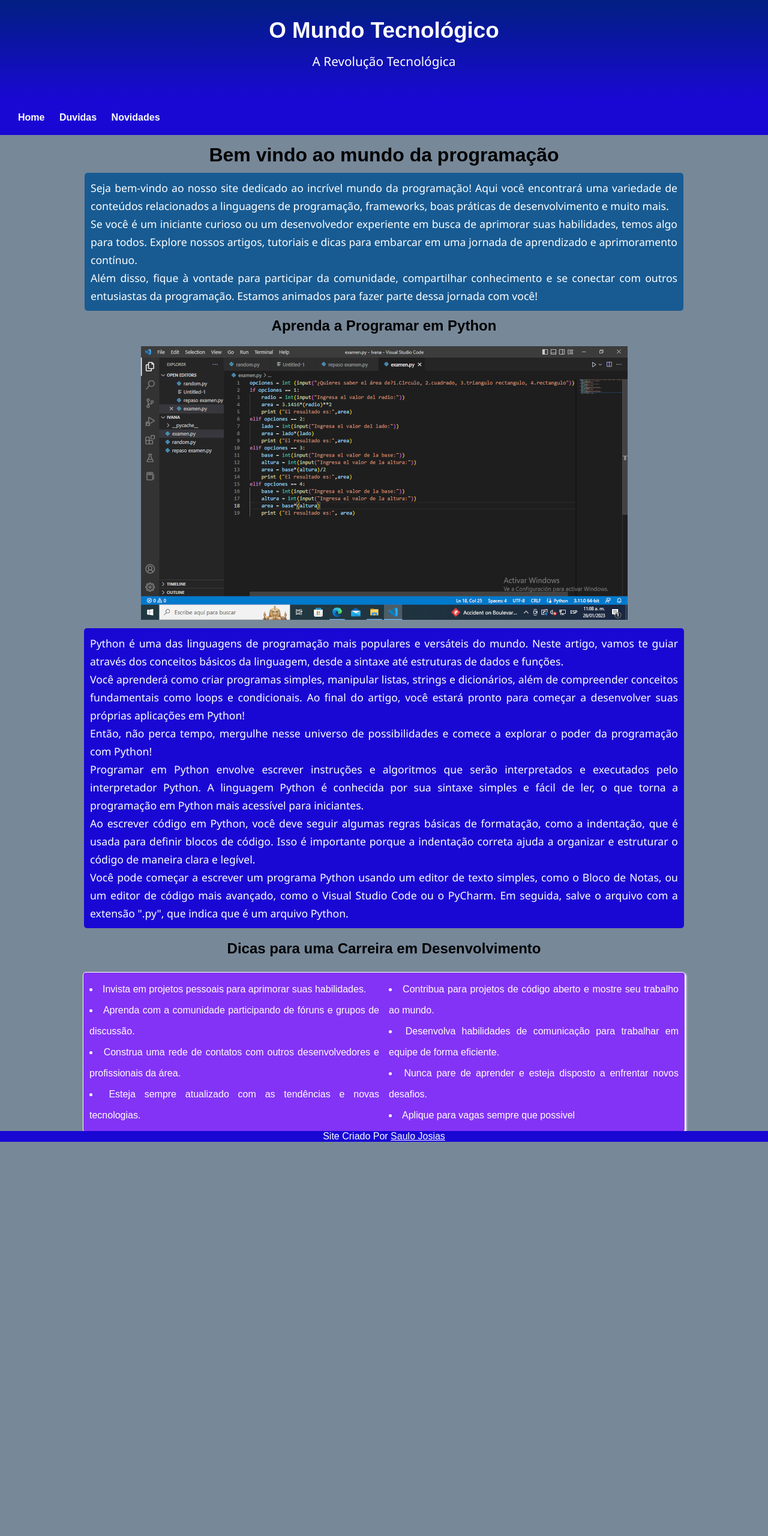
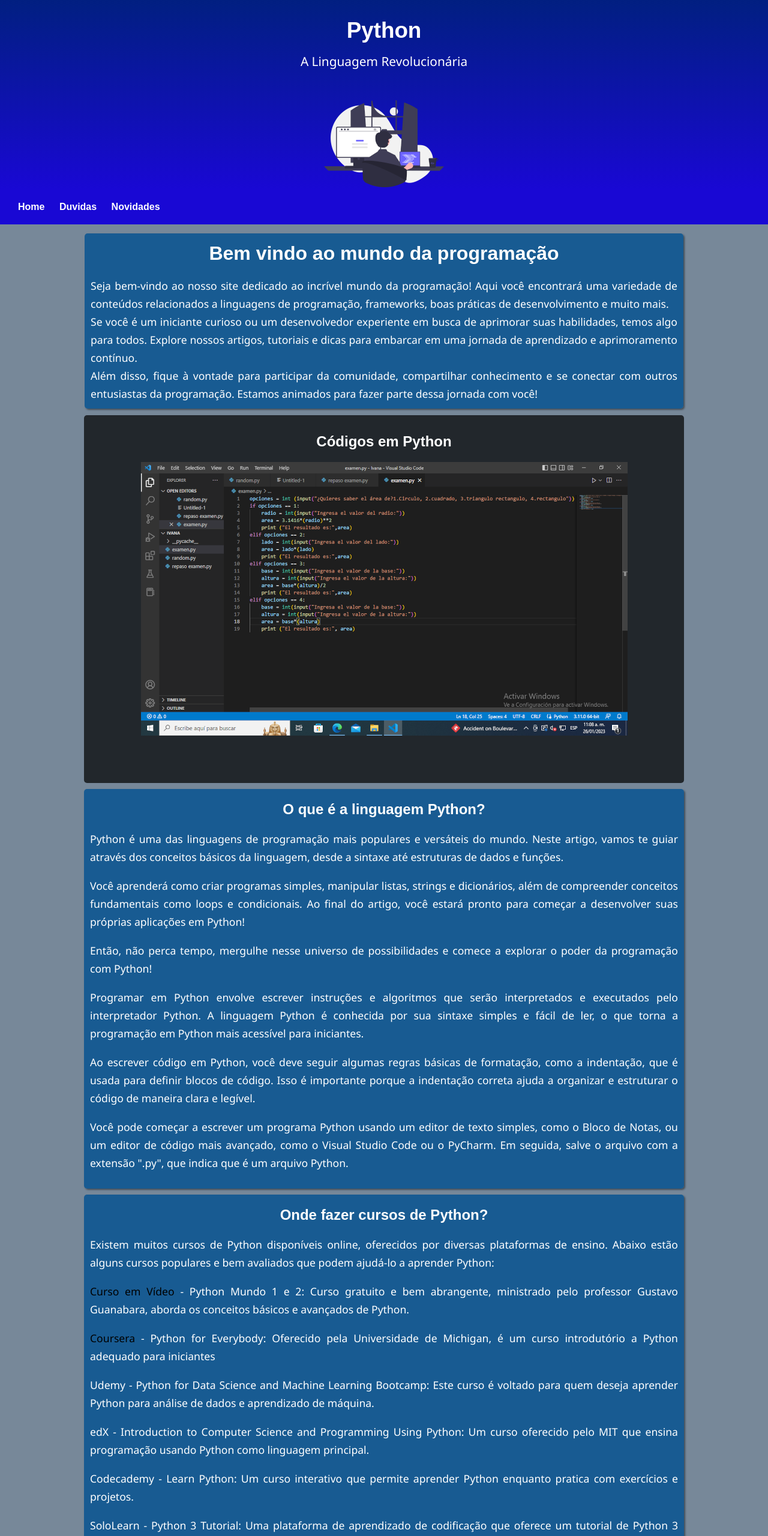
Before and after one commit to Saulo-Josias/html-css, a plain HTML site: page meus projetos/site.programacao/index.html in a window 1280 px wide. Shown: the top 2560 px of the page at 60% size. Before the commit the page ends 1903 px from the top, so only its background shows below. Drawn offline with Linux system fonts and the light colour scheme.

Commit message:
melhora no projeto

```diff
--- a/meus projetos/site.programacao/index.html
+++ b/meus projetos/site.programacao/index.html
@@ -10,8 +10,9 @@
 
 <body>
     <header>
-        <h1>O Mundo Tecnológico</h1>
-        <p>A Revolução Tecnológica</p>
+        <h1>Python</h1>
+        <p>A Linguagem Revolucionária</p>
+        <div class="programador"><img src="img/programador.png" alt="foto-programador"></div>
     </header>
     <nav>
         <a href="#">Home</a>
@@ -20,9 +21,11 @@
     </nav>
     <div class="tamanho">
         <main>
-            <h1>Bem vindo ao mundo da programação</h1>
 
             <div class="main1">
+
+                <h1>Bem vindo ao mundo da programação</h1>
+
                 <p>Seja bem-vindo ao nosso site dedicado ao incrível mundo da programação! Aqui você encontrará uma variedade de conteúdos relacionados a linguagens de programação, frameworks, boas práticas de desenvolvimento e muito
                     mais.</p>
 
@@ -38,9 +41,8 @@
         </main>
         <article>
 
-                <h2>Aprenda a Programar em Python</h2>
-
                 <div  class="img1">
+                    <h2>Códigos em Python</h2>
 
                     <picture>
                         <source media="(max-width: 670px)" srcset="img/codigo-python-pq.png">
@@ -49,21 +51,52 @@
                 </div>
 
                 <div class="article1">
-                <p>Python é uma das linguagens de programação mais populares e versáteis do mundo. Neste artigo, vamos te guiar
-                    através dos conceitos básicos da linguagem, desde a sintaxe até estruturas de dados e funções.</p>
-                <p>Você aprenderá como criar programas simples, manipular listas, strings e dicionários, além de compreender
-                    conceitos fundamentais como loops e condicionais. Ao final do artigo, você estará pronto para começar a
-                    desenvolver suas próprias aplicações em Python!</p>
-                <p>Então, não perca tempo, mergulhe nesse universo de possibilidades e comece a explorar o poder da programação
-                    com Python!</p>
-                    <p>Programar em Python envolve escrever instruções e algoritmos que serão interpretados e executados pelo interpretador Python. A linguagem Python é conhecida por sua sintaxe simples e fácil de ler, o que torna a programação em Python mais acessível para iniciantes.</p>
-                    <p>Ao escrever código em Python, você deve seguir algumas regras básicas de formatação, como a indentação, que é usada para definir blocos de código. Isso é importante porque a indentação correta ajuda a organizar e estruturar o código de maneira clara e legível.</p>
-                    <p>Você pode começar a escrever um programa Python usando um editor de texto simples, como o Bloco de Notas, ou um editor de código mais avançado, como o Visual Studio Code ou o PyCharm. Em seguida, salve o arquivo com a extensão ".py", que indica que é um arquivo Python.</p>
-            </div>
+                    <h2>O que é a linguagem Python?</h2>
+
+                <p>Python é uma das linguagens de programação mais populares e versáteis do mundo. Neste artigo, vamos te guiar através dos conceitos básicos da linguagem, desde a sintaxe até estruturas de dados e funções.</p><br>
+
+                <p>Você aprenderá como criar programas simples, manipular listas, strings e dicionários, além de compreender conceitos fundamentais como loops e condicionais. Ao final do artigo, você estará pronto para começar a desenvolver suas próprias aplicações em Python!</p><br>
+
+                <p>Então, não perca tempo, mergulhe nesse universo de possibilidades e comece a explorar o poder da programação com Python!</p><br>
+
+                    <p>Programar em Python envolve escrever instruções e algoritmos que serão interpretados e executados pelo interpretador Python. A linguagem Python é conhecida por sua sintaxe simples e fácil de ler, o que torna a programação em Python mais acessível para iniciantes.</p><br>
+
+                    <p>Ao escrever código em Python, você deve seguir algumas regras básicas de formatação, como a indentação, que é usada para definir blocos de código. Isso é importante porque a indentação correta ajuda a organizar e estruturar o código de maneira clara e legível.</p><br>
+
+                    <p>Você pode começar a escrever um programa Python usando um editor de texto simples, como o Bloco de Notas, ou um editor de código mais avançado, como o Visual Studio Code ou o PyCharm. Em seguida, salve o arquivo com a extensão ".py", que indica que é um arquivo Python.</p><br>
+                </div>
+                    <div class="cursos">
+                        <h2>Onde fazer cursos de Python?</h2>
+
+                        <p>Existem muitos cursos de Python disponíveis online, oferecidos por diversas plataformas de ensino. Abaixo estão alguns cursos populares e bem avaliados que podem ajudá-lo a aprender Python:
+                           </p><br>
+
+                               <p><a href="https://www.cursoemvideo.com/">Curso em Vídeo</a> - Python Mundo 1 e 2: Curso gratuito e bem abrangente, ministrado pelo professor Gustavo Guanabara, aborda os conceitos básicos e avançados de Python.
+                               </p><br>
+
+                            <p><a href="https://www.coursera.org/">Coursera</a> - Python for Everybody: Oferecido pela Universidade de Michigan, é um curso introdutório a Python adequado para iniciantes</p><br>
+
+                            <p>Udemy - Python for Data Science and Machine Learning Bootcamp: Este curso é voltado para quem deseja aprender Python para análise de dados e aprendizado de máquina.</p><br>
+
+                            <p>
+                                edX - Introduction to Computer Science and Programming Using Python: Um curso oferecido pelo MIT que ensina programação usando Python como linguagem principal.
+                            </p><br>
+
+                            <p>Codecademy - Learn Python: Um curso interativo que permite aprender Python enquanto pratica com exercícios e projetos.</p><br>
+
+                            <p>SoloLearn - Python 3 Tutorial: Uma plataforma de aprendizado de codificação que oferece um tutorial de Python 3 interativo e gratuito.</p><br>
+
+                            <p>DataCamp - Python Programming: Um curso focado em Python para análise de dados e ciência de dados.</p><br>
+
+                            <p>Real Python: Plataforma com diversos cursos sobre Python para diferentes níveis de habilidade, incluindo desde conceitos básicos até tópicos avançados.</p><br>
+
+                            <p>Esses são apenas alguns exemplos, e existem muitas outras opções disponíveis. Antes de escolher um curso, é sempre bom verificar as avaliações dos alunos, o conteúdo do curso e a reputação da plataforma de ensino para garantir que seja a opção mais adequada para o seu aprendizado.</p><br> </p>
+                    </div>
         </article>
         <aside>
-            <h2>Dicas para uma Carreira em Desenvolvimento</h2>
+
             <div class="aside" id="aside1">
+                <h2>Dicas para uma Carreira em Desenvolvimento</h2>
                 <ul>
                     <li>Invista em projetos pessoais para aprimorar suas habilidades.</li>
                     <li>Aprenda com a comunidade participando de fóruns e grupos de discussão.</li>
--- a/meus projetos/site.programacao/style.css
+++ b/meus projetos/site.programacao/style.css
@@ -6,11 +6,13 @@
 
 
 
+
 }
 
-* p {
+* p  {
     line-height: 30px;
 }
+
 
 body {
     width: 100%;
@@ -18,6 +20,7 @@ body {
     font-family: Arial, Helvetica, sans-serif;
     text-align: justify;
     background-color: lightslategray;
+
 }
 
 
@@ -29,6 +32,7 @@ p {
 
 header {
     background-image: linear-gradient(to bottom, #011f81, #1908D4);
+    padding: -10px;
 }
 
 header h1 {
@@ -47,6 +51,10 @@ header p {
     font-size: 1.3em;
     color: white;
     padding-bottom: 50px;
+}
+
+.programador {
+    text-align: center;
 }
 
 nav {
@@ -85,9 +93,10 @@ div.tamanho {
 }
 
 main h1 {
+    color: white;
     margin-top: 5px;
     text-align: center;
-    color: black;
+    color: white;
     margin-bottom: 20px;
 }
 
@@ -97,19 +106,40 @@ main h1 {
     padding: 10px;
     border-radius: 5px;
     margin: -9px;
+    box-shadow: 2px 2px 3px rgba(0, 0, 0, 0.445);
+    margin-top: 5px;
 }
 
 .article1 {
-    background-color: #1908D4;
+    background-color: #015192cc;
     color: white;
     border-radius: 5px;
     padding: 10px;
+    box-shadow: 2px 2px 3px rgba(0, 0, 0, 0.445);
+
+}
+
+.cursos {
+    background-color: #015192cc;
+    color: white;
+    border-radius: 5px;
+    padding: 10px;
+    margin-top: 10px;
+    box-shadow: 2px 2px 3px rgba(0, 0, 0, 0.445);
+}
+
+
+p > a {
+    color: black;
+    text-decoration: none;
+
 }
 
 article h2 {
     text-align: center;
     padding-bottom: 20px;
     margin-top: 10px;
+    color: white;
 
 }
 
@@ -117,10 +147,18 @@ article h2 {
     width: 100%;
     text-align: center;
     margin-bottom: 10px;
+    background-color: rgba(0, 0, 0, 0.712);
+    border-radius: 5px;
+    padding: 20px 0px 75px ;
+    margin-top: 10px;
 }
 
 article > p {
     padding: 10px;
+}
+
+aside {
+    margin: 10px;
 }
 
 #aside1 {
@@ -143,12 +181,16 @@ aside ul {
 div.aside {
     margin: -2px;
     padding: 10px;
-    background-color: #8333F5;
+    background-color: #8433f591;
     color: white;
     border-radius: 5px;
     margin-top: 5px;
-    box-shadow: 2px 2px 3px;
+    box-shadow: 2px 2px 3px rgba(0, 0, 0, 0.445);
     border: 1px solid;
+}
+
+aside h2 {
+    color: white;
 }
 
 footer {
```
Also changed, not shown: meus projetos/site.programacao/img/programador.png (added).
